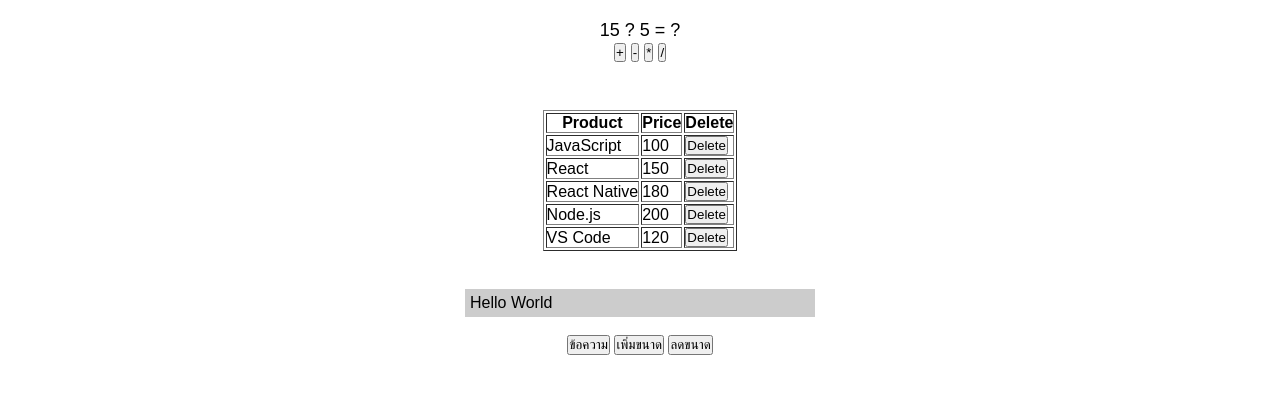
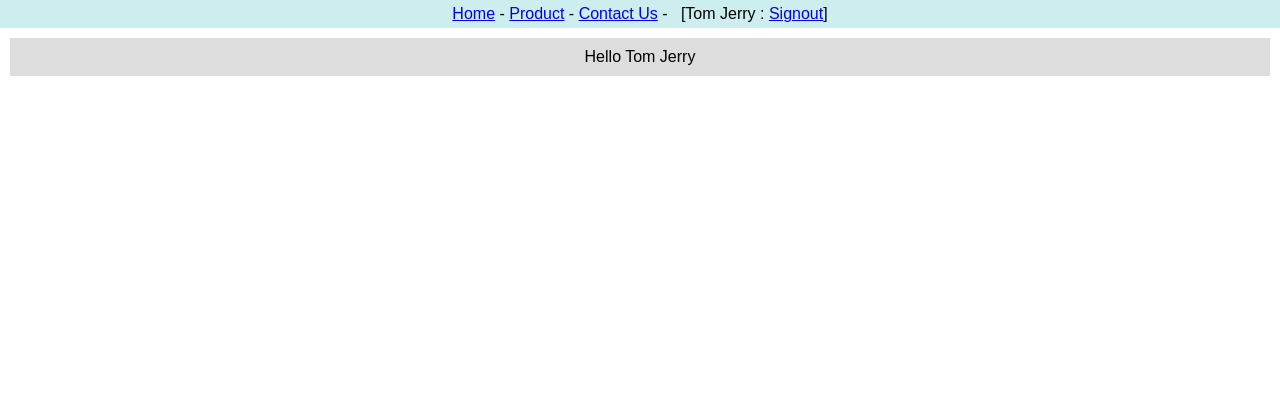
Before and after one commit to JamePut/app1, a React (Create React App) app: page / in a window 1280 px wide. Shown: the top 394 px of the page. Built offline with nearby package versions, Linux system fonts and the light colour scheme.

Commit message:
create context-context (header-content)

```diff
--- a/src/App.js
+++ b/src/App.js
@@ -9,22 +9,24 @@
 import {Calculator} from './calculator';
 import {Calculator2} from './calculator';
 import {EventData2} from './event-data';
-import {Table} from './event-data';*/
+import {Table} from './event-data';
 import RefsFunc from './refs-func';
 import RefsArray from './refs-array';
-import MessageBox from './state-func';
+import MessageBox from './state-func';*/
+import { userContext } from './context';
+import Header from './context-header';
+import Content from './context-content';
 
 function App() {
   return(
         <>
-        <center>
-          <RefsFunc/>
-          <br/>
-          <RefsArray/>
-          <br/>
-          <MessageBox/>
-          <br/>
-        </center>
+        <userContext.Provider value={'Tom Jerry'}>
+        <Header/>
+        </userContext.Provider>
+
+        <userContext.Provider value={'Tom Jerry'}>
+        <Content/>
+        </userContext.Provider>
         </>
   )
 }
--- /dev/null
+++ b/src/context-content.js
@@ -0,0 +1,19 @@
+import React from 'react'
+import { userContext } from './context'
+
+export default function Content() {
+    let user = React.useContext(userContext)
+
+    const contentStyle = {
+    backgroundColor:'#ddd',
+    textAlign:'center',
+    margin: 10,
+    padding: 10
+}
+
+return (
+    <div   div style={contentStyle}>
+        Hello {user}
+    </div>
+)
+}
--- /dev/null
+++ b/src/context-header.js
@@ -0,0 +1,24 @@
+import React from 'react'
+import { userContext } from './context'
+
+export default class Header extends React.Component {
+    static contextType = userContext
+
+    render() {
+        const user = this.context
+
+        const headerStyle = {
+            backgroundColor:'#cee',
+            textAlign:'center',
+            padding: 5
+        }
+        return (
+            <div style={headerStyle}>
+                <a href=" ">Home</a>&nbsp;-&nbsp;
+                <a href=" ">Product</a>&nbsp;-&nbsp;
+                <a href=" ">Contact Us</a>&nbsp;-&nbsp;&nbsp;
+                [{user}&nbsp;:&nbsp;<a href=" ">Signout</a>]
+            </div>
+        )
+    }
+}
--- /dev/null
+++ b/src/context.js
@@ -0,0 +1,3 @@
+import React, {createContext} from 'react'
+
+export const userContext = createContext()
```
